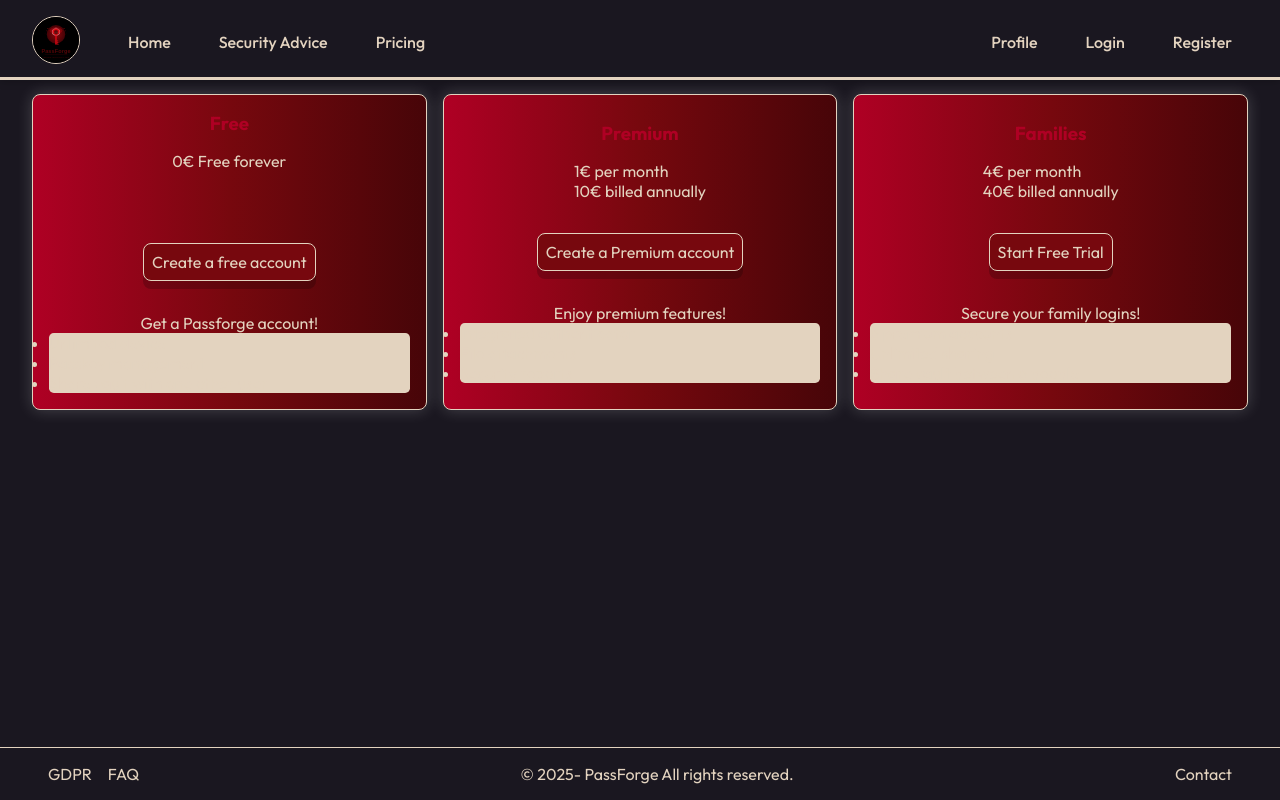
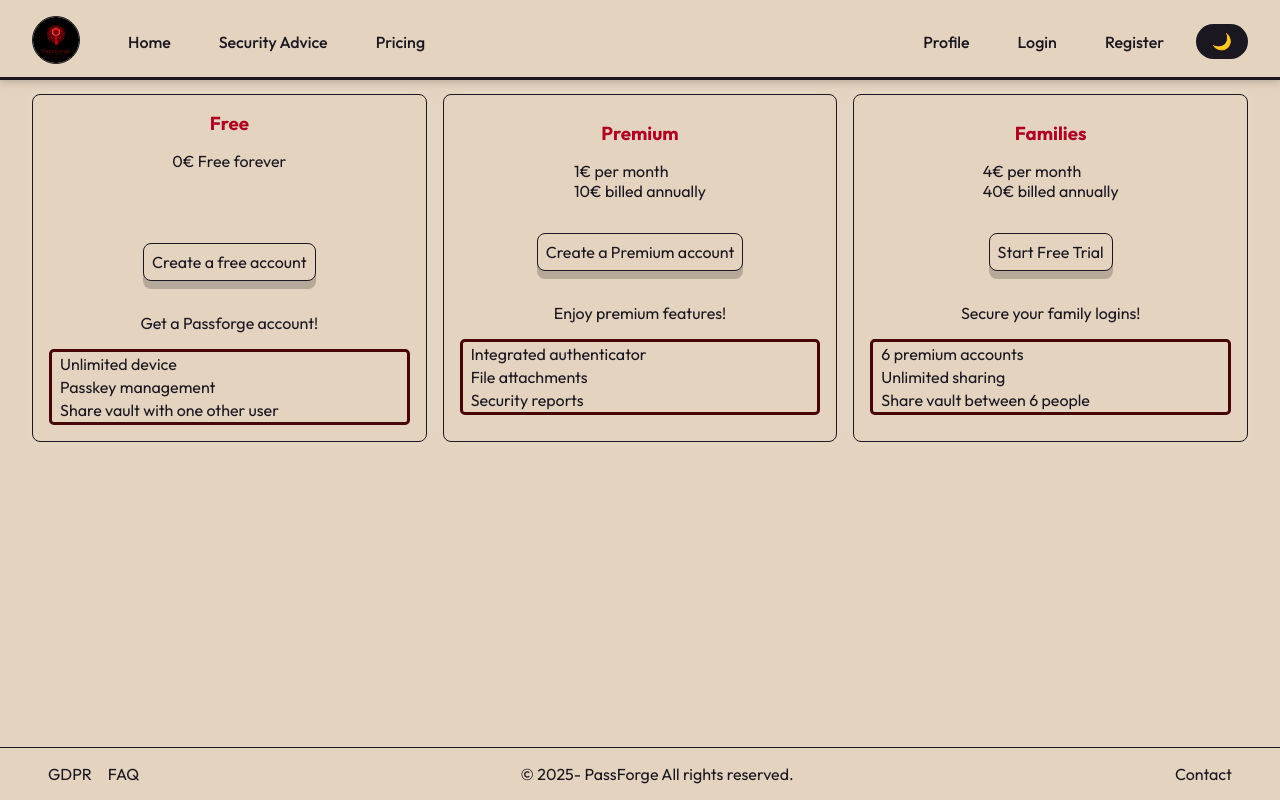
Before and after one commit to PassForgeTHP/React_Passforge, a React (Vite) app: page /pricing in a window 1280 px wide. Built offline with nearby package versions, Linux system fonts and the light colour scheme.

Commit message:
corrected css

```diff
--- a/src/App.jsx
+++ b/src/App.jsx
@@ -17,6 +17,7 @@ import Profile from "./pages/Profile";
 import ForgotPassword from "./pages/ForgotPassword";
 import ResetPassword from "./pages/ResetPassword";
 import Contact from "./pages/Contact";
+import { ThemeProvider } from "./contexts/ThemeProvider";
 import "./styles/form.css";
 
 import GDPR from "./pages/GDPR";
@@ -34,7 +35,8 @@ function App() {
   }, []);
 
   return (
-    <div className="app-wrapper">
+<ThemeProvider>
+      <div className="app-wrapper">
       <header>
         <Navbar />
       </header>
@@ -57,6 +59,7 @@ function App() {
         <Footer />
       </footer>
     </div>
+</ThemeProvider>
   );
 }
 
--- a/src/components/Footer.jsx
+++ b/src/components/Footer.jsx
@@ -6,16 +6,12 @@ export default function Footer() {
         <Link
           to="/gdpr"
           className="footer-link "
-          target="_blank"
-          rel="noopener noreferrer"
         >
           GDPR
         </Link>
         <Link
           to="/faq"
           className="footer-link"
-          target="_blank"
-          rel="noopener noreferrer"
         >
           FAQ
         </Link>
@@ -31,8 +27,6 @@ export default function Footer() {
         <Link
           to="/contact"
           className="footer-link"
-          target="_blank"
-          rel="noopener noreferrer"
         >
           Contact
         </Link>
--- a/src/components/Navbar.jsx
+++ b/src/components/Navbar.jsx
@@ -1,5 +1,6 @@
 import { Link, useLocation } from "react-router-dom";
 import { useState, useEffect } from "react";
+import useTheme from "../hooks/useTheme";
 import logo from "../assets/images/logo.svg";
 
 export default function Navbar() {
@@ -7,6 +8,7 @@ export default function Navbar() {
   const location = useLocation();
   const toggleMenu = () => setIsOpen(!isOpen);
   const closeMenu = () => setIsOpen(false);
+  const {theme, toggleTheme}=useTheme();
 
   useEffect(() => {
     setIsOpen(false);
@@ -78,6 +80,15 @@ export default function Navbar() {
               >
                 Register
               </Link>
+            </li>
+            <li>
+              <button
+              className="theme-toggle"
+              onClick={toggleTheme}
+              type="button"
+              >
+                {theme === "dark" ?  "☀️": "🌙"}
+              </button>
             </li>
           </ul>
         </div>
--- a/src/contexts/ThemeProvider.jsx
+++ b/src/contexts/ThemeProvider.jsx
@@ -1,13 +1,24 @@
-import { useState } from "react";
+import { ThemeContext } from "./ThemeContext";
+import { useEffect, useState } from "react";
 
 export const ThemeProvider = ({children})=>{
-  const [theme, setTheme]=useState('dark')
+
+  const [theme, setTheme]=useState(
+    localStorage.getItem('theme')||'light'
+  )
+
+  useEffect(()=>{
+    document.documentElement.setAttribute('data-theme', theme)
+    localStorage.setItem('theme', theme)
+  },[theme])
+
   const toggleTheme = ()=>{
-    setTheme(prevTheme=> prevTheme === 'dark'? 'light': 'dark')
+    setTheme(prevTheme=> prevTheme === 'light'? 'dark': 'light')
   }
   return(
     <ThemeContext.Provider
     value={{theme, toggleTheme}}
-    >{children}</ThemeContext.Provider>
+    >{children}
+    </ThemeContext.Provider>
   )
 }
--- a/src/pages/Contact.jsx
+++ b/src/pages/Contact.jsx
@@ -39,6 +39,7 @@ export default function Contact() {
               type="email"
               value={email}
               onChange={e=> setEmail(e.target.value)}
+              className="email-input"
               required
               />
             </div>
@@ -51,6 +52,7 @@ export default function Contact() {
               value={subject}
               onChange={e=>setSubject(e.target.value)}
               required
+              className="subject-input"
               />
             </div>
             <div className="form-group">
@@ -61,6 +63,7 @@ export default function Contact() {
               value={content}
               onChange={e=>setContent(e.target.value)}
               required
+              className="content-input"
               />
             </div>
             <div className="form-actions">
--- a/src/pages/Pricing.jsx
+++ b/src/pages/Pricing.jsx
@@ -5,9 +5,9 @@ export default function Pricing() {
       <h2> 🪙 Choose the plan that fits your needs</h2>
       <div className="cards">
         <div className="card">
-          <div class="card-body">
-            <h3 class="card-title">Free</h3>
-            <div class="card-text">
+          <div className="card-body">
+            <h3 className="card-title">Free</h3>
+            <div className="card-text">
               <p>
                 <span>0€</span> Free forever
               </p>
@@ -18,18 +18,18 @@ export default function Pricing() {
               Create a free account
             </Link>
 
-            <p class="card-text">Get a Passforge account!</p>
+            <p className="card-text">Get a Passforge account!</p>
           </div>
-          <ul class="list-group list-group-flush">
-            <li class="list-group-item">Unlimited device</li>
-            <li class="list-group-item">Passkey management</li>
-            <li class="list-group-item">Share vault with one other user</li>
+          <ul className="list-group list-group-flush">
+            <li className="list-group-item">Unlimited device</li>
+            <li className="list-group-item">Passkey management</li>
+            <li className="list-group-item">Share vault with one other user</li>
           </ul>
         </div>
         <div className="card">
-          <div class="card-body">
-            <h3 class="card-title">Premium</h3>
-            <div class="card-text">
+          <div className="card-body">
+            <h3 className="card-title">Premium</h3>
+            <div className="card-text">
               <p>
                 <span>1€</span> per month
               </p>
@@ -38,18 +38,18 @@ export default function Pricing() {
             <Link to="/register" className="link-pricing">
               Create a Premium account
             </Link>
-            <p class="card-text">Enjoy premium features!</p>
+            <p className="card-text">Enjoy premium features!</p>
           </div>
-          <ul class="list-group list-group-flush">
-            <li class="list-group-item">Integrated authenticator</li>
-            <li class="list-group-item">File attachments</li>
-            <li class="list-group-item">Security reports</li>
+          <ul className="list-group list-group-flush">
+            <li className="list-group-item">Integrated authenticator</li>
+            <li className="list-group-item">File attachments</li>
+            <li className="list-group-item">Security reports</li>
           </ul>
         </div>
         <div className="card">
-          <div class="card-body">
-            <h3 class="card-title">Families</h3>
-            <div class="card-text">
+          <div className="card-body">
+            <h3 className="card-title">Families</h3>
+            <div className="card-text">
               <p>
                 <span>4€</span> per month
               </p>
@@ -58,12 +58,12 @@ export default function Pricing() {
             <Link to="/register" className="link-pricing">
               Start Free Trial
             </Link>
-            <p class="card-text">Secure your family logins!</p>
+            <p className="card-text">Secure your family logins!</p>
           </div>
-          <ul class="list-group list-group-flush">
-            <li class="list-group-item">6 premium accounts</li>
-            <li class="list-group-item">Unlimited sharing</li>
-            <li class="list-group-item">Share vault between 6 people</li>
+          <ul className="list-group list-group-flush">
+            <li className="list-group-item">6 premium accounts</li>
+            <li className="list-group-item">Unlimited sharing</li>
+            <li className="list-group-item">Share vault between 6 people</li>
           </ul>
         </div>
       </div>
--- a/src/styles/App.css
+++ b/src/styles/App.css
@@ -55,7 +55,7 @@ footer {
 }
 
 .faq-container .card {
-  background: var(--gradient);
+  background: var(--gradient-dark);
   border: 0.1rem solid var(--light);
   color: var(--light);
   border-radius: 0.5rem;
@@ -93,7 +93,7 @@ footer {
 }
 
 .pricing-container-home .cards .card {
-  background: var(--gradient);
+  background: var(--gradient-dark);
   border: 0.1rem solid var(--light);
   color: var(--light);
   border-radius: 0.5rem;
@@ -132,9 +132,17 @@ footer {
 }
 
 .list-group {
-  background-color: var(--light);
+  background-color: var(--all-Light);
   border-radius: 0.3rem;
+  margin-top: 1rem;
+  border: .2rem solid var(--dark-red);
 }
+
+.list-group .list-group-item {
+  padding: 0.1rem .5rem;
+  color: var(--all-dark);
+}
+
 
 /* Security advice */
 
--- a/src/styles/form.css
+++ b/src/styles/form.css
@@ -34,7 +34,7 @@ label {
   color: var(--light);
 }
 
-.email-input {
+.email-input, .subject-input, .content-input{
   padding: 0.5rem 1rem;
   background-color: var(--dark);
   color: var(--light);
@@ -42,6 +42,11 @@ label {
   box-shadow: 0 0 8px var(--shadow-red);
   border-radius: 8px;
   font-size: 1rem;
+}
+
+.content-input{
+  min-height: 150px;
+  resize: vertical;
 }
 
 form input:focus {
--- a/src/styles/index.css
+++ b/src/styles/index.css
@@ -5,21 +5,26 @@
   --light: #e3d3bf;
   --medium-red: #af0024;
   --font-family: "Outfit", sans-serif;
-  --gradient: linear-gradient(90deg, #af0024 0%, #77080e 50%, #470508 100%);
+  --gradient-dark: linear-gradient(90deg, #af0024 0%, #77080e 50%, #470508 100%);
+  --gradient-dark-light: linear-gradient(90deg, #77080e 0%, #af0024 50%, #e3d3bf 100%);
   --shadow-light: rgba(255, 255, 255, 0.2);
   --shadow-dark: rgba(0, 0, 0, 0.2);
   --shadow-red: rgba(255, 0, 0, 0.2);
   --rgba-dark: rgba(0, 0, 0, 0.5);
+  --all-Light: #e3d3bf;
+  --all-dark: #1a1720;
 }
 
-[data-theme="dark"] {
-  --base-red: #77080e;
-  --dark: #1a1720;
+[data-theme="light"] {
+  --all-Light: #e3d3bf;
+  --all-dark: #1a1720;
+  --base-red: #e3d3bf;
+  --dark: #e3d3bf;
   --dark-red: #470508;
-  --light: #e3d3bf;
+  --light: #1a1720;
   --medium-red: #af0024;
   --font-family: "Outfit", sans-serif;
-  --gradient: linear-gradient(90deg, #af0024 0%, #77080e 50%, #470508 100%);
+  --gradient-dark:  #e3d3bf ;
   --shadow-light: rgba(255, 255, 255, 0.2);
   --shadow-dark: rgba(0, 0, 0, 0.2);
   --shadow-red: rgba(255, 0, 0, 0.2);
@@ -91,3 +96,22 @@ main {
   width: 95%;
   margin: 1rem auto;
 }
+
+.theme-toggle{
+  cursor: pointer;
+  background: var(--light);
+  color: var(--dark);
+  border: none;
+  padding: 0.5rem 1rem;
+  border-radius: 3rem;
+  font-size: 1rem;
+  transition: background-color 0.3s ease, color 0.3s ease;
+}
+
+.theme-toggle:hover{
+  transform: scale(1.05);
+}
+
+li{
+  list-style: none;
+}
--- a/src/styles/navbar.css
+++ b/src/styles/navbar.css
@@ -67,12 +67,12 @@
 }
 
 .nav-item a:hover {
-  background: var(--gradient);
+  background: var(--gradient-dark);
   color: var(--light);
 }
 
 .nav-item a.active {
-  background-color: var(--gradient);
+  background-color: var(--gradient-dark);
   color: var(--light);
 }
 
@@ -141,12 +141,12 @@
 }
 
 .offcanvas a:hover {
-  background: var(--gradient);
+  background: var(--gradient-dark);
   color: var(--light);
 }
 
 .offcanvas a.active {
-  background: var(--gradient);
+  background: var(--gradient-dark);
   color: var(--light);
 }
 
```
